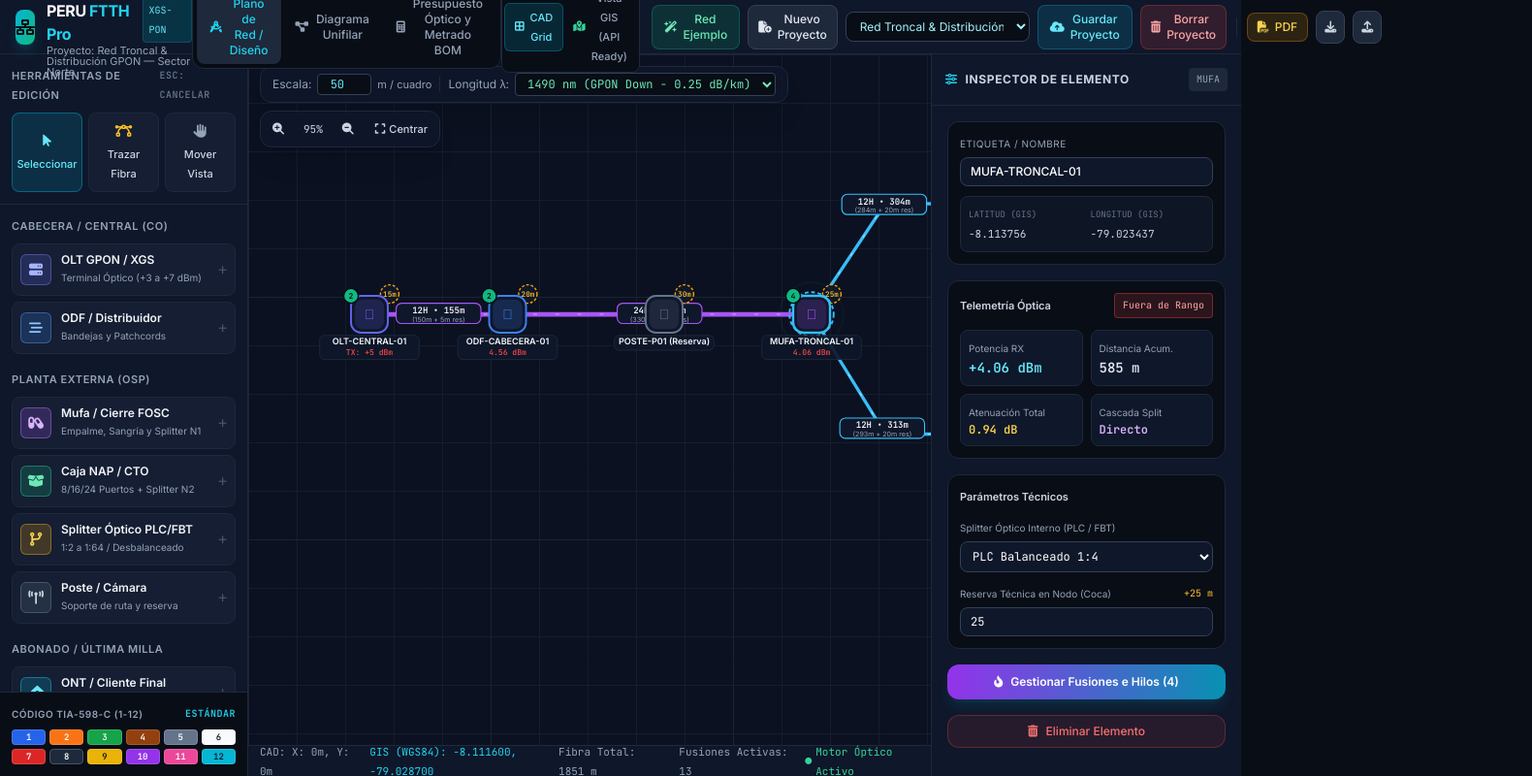
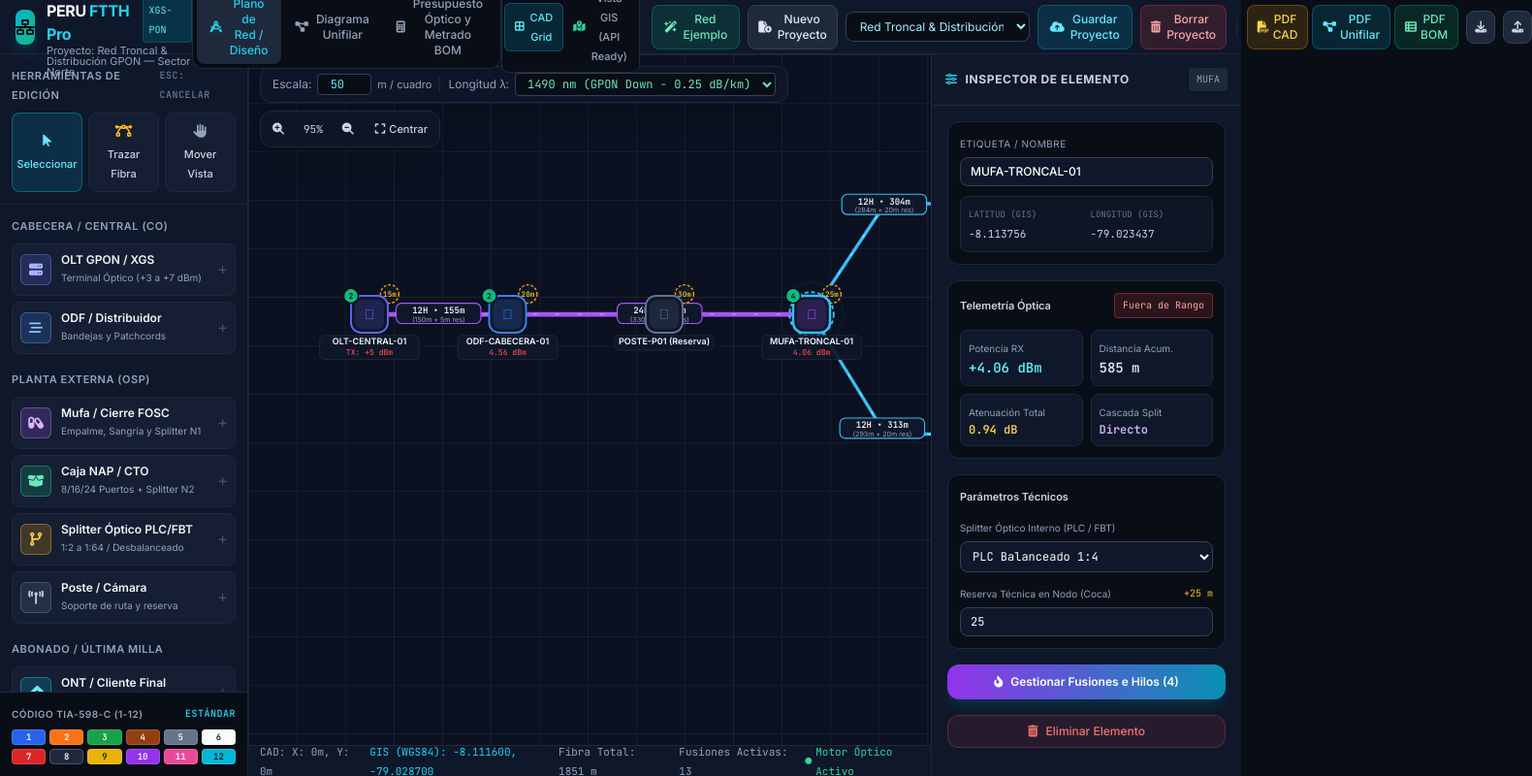
Before and after one commit to dennisruitonramirez-sys/fibercad-ftth-cloud-v2, a plain HTML site: page frontend/index.html in a window 1280 px wide. Shown: the whole page at 97% size, 1580 px wide, since content can reach past the window. Drawn offline with nearby package versions, Linux system fonts and the light colour scheme; no server answers.

Commit message:
Actualizar File

```diff
--- a/frontend/index.html
+++ b/frontend/index.html
@@ -87,13 +87,26 @@
       </button>
       <div class="h-5 w-px bg-slate-800 mx-0.5"></div>
 
-      <button onclick="exportActiveViewPDF()"
-              class="px-2.5 py-1.5 rounded-lg bg-amber-500/15 hover:bg-amber-500/25 text-amber-300 border border-amber-500/30 text-xs font-medium flex items-center gap-1.5 transition"
-              title="Exportar vista actual a PDF">
-        <i class="fa-solid fa-file-pdf"></i>
-        <span class="hidden md:inline">PDF</span>
-      </button>
-
+      <div class="flex items-center gap-1" title="Generar PDF independiente por tipo">
+  <button onclick="exportSpecificPDF('cad')"
+          class="px-2.5 py-1.5 rounded-lg bg-amber-500/15 hover:bg-amber-500/25 text-amber-300 border border-amber-500/30 text-xs font-medium flex items-center gap-1 transition"
+          title="Generar PDF del Plano CAD">
+    <i class="fa-solid fa-file-pdf"></i>
+    <span class="hidden xl:inline">PDF CAD</span>
+  </button>
+  <button onclick="exportSpecificPDF('unifilar')"
+          class="px-2.5 py-1.5 rounded-lg bg-cyan-500/15 hover:bg-cyan-500/25 text-cyan-300 border border-cyan-500/30 text-xs font-medium flex items-center gap-1 transition"
+          title="Generar PDF del Diagrama Unifilar">
+    <i class="fa-solid fa-diagram-project"></i>
+    <span class="hidden xl:inline">PDF Unifilar</span>
+  </button>
+  <button onclick="exportSpecificPDF('budget')"
+          class="px-2.5 py-1.5 rounded-lg bg-emerald-500/15 hover:bg-emerald-500/25 text-emerald-300 border border-emerald-500/30 text-xs font-medium flex items-center gap-1 transition"
+          title="Generar PDF de Presupuesto Óptico y BOM">
+    <i class="fa-solid fa-table-list"></i>
+    <span class="hidden xl:inline">PDF BOM</span>
+  </button>
+</div>
       <button onclick="exportProjectJSON()" class="p-2 rounded-lg bg-slate-800 hover:bg-slate-700 text-slate-300 border border-slate-700 text-xs transition" title="Exportar Proyecto (.JSON)">
         <i class="fa-solid fa-download"></i>
       </button>
```
